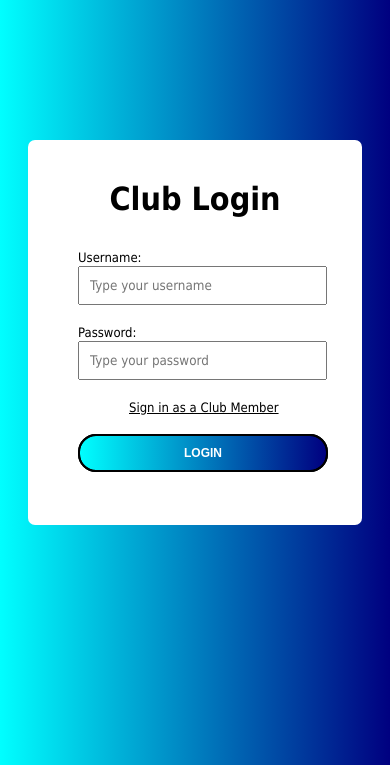
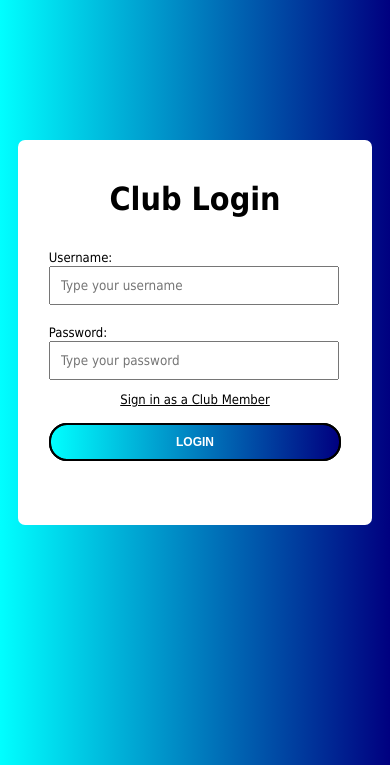
Before and after one commit to AidenWalmer/Spikeball_Website, a PHP site: page /login.html in a window 390 px wide. Shown: the top 765 px of the page. Run offline with PHP 8.4, Linux system fonts and the light colour scheme.

Commit message:
style changes for mobile

```diff
--- a/loginPage/login.html
+++ b/loginPage/login.html
@@ -24,11 +24,11 @@
         <label id="passwordLabel">Password:</label><br>
         <input id="password" type="password" placeholder="Type your password">
         <br>
-        <br>
-        <a id="member"
-            href="C:\Users\Aiden\OneDrive - Elizabethtown College\Web Development\Spikeball_Website\membersPage\members.html">
-            Sign in as a Club Member</a>
-        <br><br>
+        <div id="memberDiv">
+            <a id="member"
+                href="C:\Users\Aiden\OneDrive - Elizabethtown College\Web Development\Spikeball_Website\membersPage\members.html">
+                Sign in as a Club Member</a>
+        </div>
         <button>LOGIN</button>
     </div>
 </body>
--- a/loginPage/loginStyle.css
+++ b/loginPage/loginStyle.css
@@ -15,8 +15,8 @@ body {
     margin-top: 140px;              /* add extra space from top of page (center to screen) */
 
     padding-bottom: 10px;           /* add extra white space between button and div border */
-    padding-left: 50px;
-    padding-right: 50px;
+    padding-left: 50px;             /* white space between div contents and div border */
+    padding-right: 50px;            /* white space between div contents and div border */
 }
 
 /* Login Header Attributes */
@@ -42,10 +42,14 @@ label {
 
 /* Hyperlink Attributes */
 #member {
-    margin: auto;
     font-family: Tahoma, Verdana, sans-serif;
     font-size: 13px;
-    padding-left: 51px;
+}
+
+#memberDiv {
+    margin-top: 10px;
+    margin-bottom: 15px;
+    text-align: center;
 }
 
 /* HyperLink Modifyers */
@@ -115,6 +119,14 @@ body {
 @media only screen and (max-width: 620px) {
     /* For mobile phones: */
     #main {
-      width: 60%;
+      width: 75%;
+      padding-left: 8%;
+      padding-right: 8%;
+    }
+    button {
+        width: 100%;
+      }
+    input {
+        width: 91%
     }
 }
```
Also changed, not shown: mainPage/spikeball_styles.css (+0 -12 lines), membersPage/membersStyle.css (+0 -12 lines).
